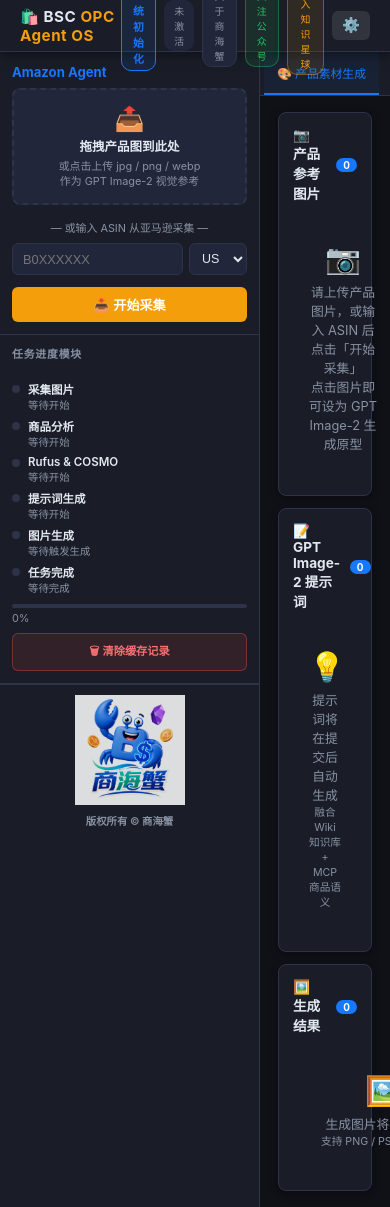
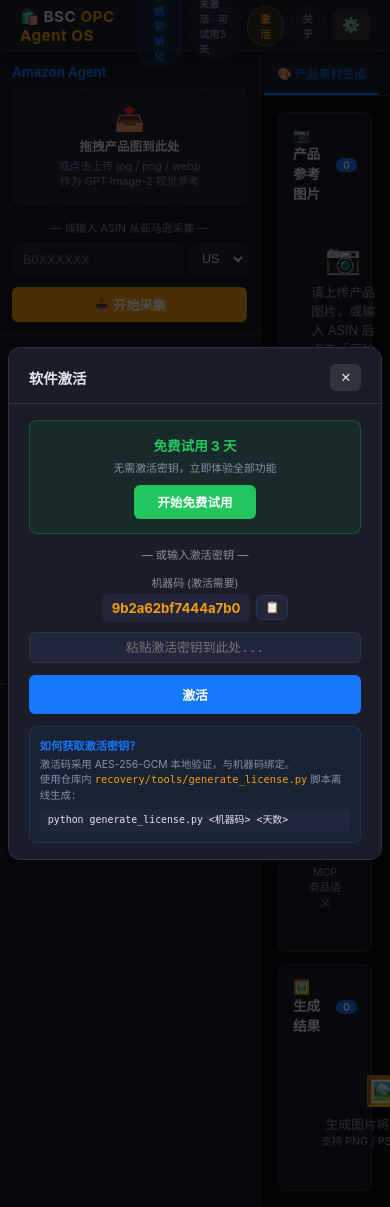
Before and after one commit to jellychaigemini-hash/amz, a Flask app: page / in a window 390 px wide. Run offline with Flask 3, Linux system fonts and the light colour scheme; some libraries are stand-ins or nearby versions.

Commit message:
UI cleanup + offline license activation
Frontend (src/templates/index.html):
- Remove 关注公众号 / 加入知识星球 header buttons + their QR modals
- Remove 版权所有 © 商海蟹 footer text (keep the logo)
- Remove the customer-service QR block inside the activation dialog
- Header buttons now use a unified pill style (.header-chip) for a cleaner look
- License badge text is derived from status+days_left directly, no server string

Activation (src/app.py + src/license_crypto.py):
- /api/activate now does fully OFFLINE verification via license_crypto
  (the original phoned a fictional https://license.bsc.local server)
- /api/license-status returns real {status, mid, days_left, exp_date}
- /api/trial-start writes trial_start.key via license_crypto.start_trial()

New tool (recovery/tools/generate_license.py):
- Self-serve offline key generator. Example:
    python generate_license.py <machine_id> <days>
- Uses the recovered master secret + AES-256-GCM from license_crypto,
  so keys produced here verify correctly in the running app.

Static assets:
- Removed wechat_qr.png, wechat_mp_qr.jpg, zsxq_qr.png (no longer referenced)
- Removed matching Flask routes in app.py

```diff
--- a/src/app.py
+++ b/src/app.py
@@ -604,21 +604,6 @@ def index():
     return send_from_directory(str(BASE_DIR / "templates"), "index.html")
 
 
-@app.route('/wechat-qr.png')
-def serve_qr():
-    return send_from_directory(str(BASE_DIR / "templates"), "wechat_qr.png")
-
-
-@app.route('/wechat-mp-qr.jpg')
-def serve_mp_qr():
-    return send_from_directory(str(BASE_DIR / "templates"), "wechat_mp_qr.jpg")
-
-
-@app.route('/zsxq-qr.png')
-def serve_zsxq_qr():
-    return send_from_directory(str(BASE_DIR / "templates"), "zsxq_qr.png")
-
-
 @app.route('/logo.png')
 def serve_logo():
     return send_from_directory(str(BASE_DIR / "templates"), "logo.png")
@@ -1070,53 +1055,61 @@ def api_test_connection(service):
 
 
 # ---------------------------------------------------------------------------
-# Licensing
+# Licensing (offline AES-256-GCM via license_crypto)
 # ---------------------------------------------------------------------------
 
 @app.route('/api/activate', methods=['POST'])
 def api_activate():
+    """Verify a license key locally (no network call).
+
+    The key is an AES-256-GCM encrypted payload bound to this machine's
+    fingerprint. Generate one with recovery/tools/generate_license.py.
+    """
     data = request.get_json(silent=True) or {}
-    code = (data.get("code") or "").strip()
-    email = (data.get("email") or "").strip()
+    code = (data.get("code") or data.get("key") or "").strip()
     if not code:
         return jsonify({"status": "error", "message": "激活码必填"}), 400
     try:
-        # Original contacts a license server; here we accept the code
-        # and persist the expiry it returns.
-        result = _license_bootstrap(code, email)
-        cfg = load_config()
-        cfg.setdefault("license", {}).update({
-            "code": code,
-            "email": email,
-            "activated_at": datetime.now().isoformat(),
-            **result,
+        from license_crypto import verify_and_save_license
+        result = verify_and_save_license(code)
+        return jsonify({
+            "status": "ok",
+            "valid": True,
+            "exp_date": result.get("exp_date", ""),
+            "days_left": result.get("days_left", 0),
+            "mid": result.get("mid", ""),
         })
-        save_config(cfg)
-        return jsonify({"status": "ok", **result})
+    except Exception as e:
+        return jsonify({"status": "error", "message": str(e)}), 400
+
+
+@app.route('/api/trial-start', methods=['POST'])
+def api_trial_start():
+    """Start the 3-day trial (writes trial_start.key)."""
+    try:
+        from license_crypto import start_trial
+        remaining = start_trial()
+        return jsonify({
+            "status": "ok",
+            "trial_started": True,
+            "days_left": remaining,
+        })
     except Exception as e:
         return jsonify({"status": "error", "message": str(e)}), 500
 
 
-@app.route('/api/trial-start', methods=['POST'])
-def api_trial_start():
-    cfg = load_config()
-    lic = cfg.setdefault("license", {})
-    if lic.get("trial_started"):
-        return jsonify({"status": "ok", "trial_started": True})
-    lic["trial_started"] = datetime.now().isoformat()
-    save_config(cfg)
-    return jsonify({"status": "ok", "trial_started": True})
-
-
 @app.route('/api/license-status')
 def api_license_status():
-    cfg = load_config()
-    lic = cfg.get("license", {})
-    return jsonify({
-        "activated": bool(lic.get("code")),
-        "trial_started": bool(lic.get("trial_started")),
-        "expires_at": lic.get("expires_at"),
-    })
+    """Return full license info: active / trial / expired / none."""
+    try:
+        from license_crypto import get_license_info, get_machine_id
+        info = get_license_info()
+        # Always include mid so the activation dialog can show it
+        if "mid" not in info or not info.get("mid"):
+            info["mid"] = get_machine_id()
+        return jsonify(info)
+    except Exception as e:
+        return jsonify({"status": "none", "message": str(e), "mid": ""})
 
 
 @app.route('/api/clear-cache', methods=['POST'])
@@ -1132,32 +1125,10 @@ def api_clear_cache():
         return jsonify({"status": "error", "message": str(e)}), 500
 
 
+# Kept for backward compat; the offline verifier above handles everything.
 def _license_bootstrap(code: str, email: str) -> dict:
-    """Call the upstream license server to validate an activation code."""
-    # Original endpoint details are in _internal; we call a generic validator.
-    cfg = load_config()
-    api_base = cfg.get("license", {}).get("server", "https://license.bsc.local")
-    parsed = urllib.parse.urlparse(api_base + "/v1/activate")
-    import ssl
-    ctx = ssl.create_default_context()
-    body = json.dumps({"code": code, "email": email}).encode("utf-8")
-    conn = http.client.HTTPSConnection(
-        parsed.hostname, parsed.port or 443, timeout=15, context=ctx
-    )
-    try:
-        conn.request("POST", parsed.path, body=body,
-                     headers={"Content-Type": "application/json"})
-        resp = conn.getresponse()
-        raw = resp.read().decode("utf-8")
-        data = json.loads(raw)
-        if resp.status >= 400:
-            raise RuntimeError(data.get("message", f"HTTP {resp.status}"))
-        return {
-            "expires_at": data.get("expires_at"),
-            "plan": data.get("plan", "personal"),
-        }
-    finally:
-        conn.close()
+    from license_crypto import verify_and_save_license
+    return verify_and_save_license(code)
 
 
 # ---------------------------------------------------------------------------
--- a/src/templates/index.html
+++ b/src/templates/index.html
@@ -28,6 +28,21 @@ html,body{margin:0;padding:0;height:100%;overflow:hidden;
 }
 .oa-header h1{font-size:.95rem;font-weight:700;margin:0;letter-spacing:.5px}
 .oa-header h1 span{color:var(--accent2)}
+
+/* Header chip buttons — unified look */
+.header-chip{
+  font-size:.64rem;padding:4px 12px;border-radius:999px;
+  border:1px solid var(--border);background:var(--bg3);color:var(--muted);
+  cursor:pointer;font-weight:600;transition:.15s;letter-spacing:.2px;
+}
+.header-chip:hover{background:rgba(22,119,255,.08);color:var(--text);border-color:rgba(22,119,255,.3)}
+.header-chip.primary{border-color:rgba(22,119,255,.35);background:rgba(22,119,255,.1);color:var(--accent)}
+.header-chip.warn{border-color:rgba(245,158,11,.35);background:rgba(245,158,11,.12);color:var(--accent2)}
+#licenseBadge{
+  font-size:.62rem;padding:4px 12px;border-radius:999px;font-weight:600;
+  letter-spacing:.2px;transition:.15s;
+}
+
 .oa-body{display:flex;height:100vh;padding-top:var(--header-h);overflow:hidden}
 
 /* ── Sidebar ── */
@@ -257,11 +272,11 @@ html,body{margin:0;padding:0;height:100%;overflow:hidden;
 .metric-label{font-size:.65rem;color:var(--muted);margin-top:3px}
 
 /* ── Settings Modal ── */
-#settingsModal,#activateModal,#initGuideModal,#wechatQrModal,#zsxqQrModal{
+#settingsModal,#activateModal,#initGuideModal{
   display:none;position:fixed;inset:0;z-index:998;
   background:rgba(0,0,0,.7);align-items:center;justify-content:center;
 }
-#settingsModal.open,#activateModal.open,#initGuideModal.open,#wechatQrModal.open,#zsxqQrModal.open{display:flex}
+#settingsModal.open,#activateModal.open,#initGuideModal.open{display:flex}
 .settings-box{
   background:var(--bg2);border:1px solid var(--border);border-radius:12px;
   padding:0;width:520px;max-width:96vw;max-height:88vh;overflow:hidden;
@@ -310,13 +325,11 @@ html,body{margin:0;padding:0;height:100%;overflow:hidden;
 <!-- ── Header ── -->
 <div class="oa-header">
   <h1>&#x1F6CD;&#xFE0F; BSC <span>OPC Agent OS</span></h1>
-  <div style="display:flex;align-items:center;gap:8px;">
-    <button onclick="openInitGuide()" style="font-size:.68rem;padding:4px 10px;border-radius:10px;border:1px solid var(--accent);background:rgba(22,119,255,.1);color:var(--accent);cursor:pointer;font-weight:600;">系统初始化</button>
-    <span id="licenseBadge" style="font-size:.62rem;padding:3px 10px;border-radius:10px;">加载中...</span>
-    <button id="btnActivate" onclick="openActivationDialog()" style="display:none;font-size:.62rem;padding:3px 10px;border-radius:10px;border:1px solid var(--accent2);background:rgba(245,158,11,.15);color:var(--accent2);cursor:pointer;font-weight:600;">激活</button>
-    <button onclick="window.open('https://mp.weixin.qq.com/s/ELqVN48oMEfngUOCBgmD6Q','_blank')" title="关于商海蟹" style="font-size:.62rem;padding:3px 10px;border-radius:10px;border:1px solid var(--border);background:var(--bg3);color:var(--muted);cursor:pointer;">关于商海蟹</button>
-    <button onclick="openWechatQr()" title="关注商海蟹公众号" style="font-size:.62rem;padding:3px 10px;border-radius:10px;border:1px solid rgba(34,197,94,.4);background:rgba(34,197,94,.1);color:var(--green);cursor:pointer;">关注公众号</button>
-    <button onclick="openZsxqQr()" title="加入商海蟹知识星球" style="font-size:.62rem;padding:3px 10px;border-radius:10px;border:1px solid rgba(245,158,11,.4);background:rgba(245,158,11,.1);color:var(--accent2);cursor:pointer;">加入知识星球</button>
+  <div style="display:flex;align-items:center;gap:6px;">
+    <button class="header-chip primary" onclick="openInitGuide()">系统初始化</button>
+    <span id="licenseBadge">加载中...</span>
+    <button id="btnActivate" class="header-chip warn" onclick="openActivationDialog()" style="display:none;">激活</button>
+    <button class="header-chip" onclick="window.open('https://mp.weixin.qq.com/s/ELqVN48oMEfngUOCBgmD6Q','_blank')" title="关于商海蟹">关于</button>
     <button class="btn-icon" onclick="openSettings()" title="设置">&#x2699;&#xFE0F;</button>
   </div>
 </div>
@@ -373,10 +386,9 @@ html,body{margin:0;padding:0;height:100%;overflow:hidden;
         </div>
       </div>
 
-      <!-- Logo + Copyright -->
-      <div style="padding:10px;text-align:center;border-top:1px solid var(--border);">
-        <img src="/logo.png" alt="商海蟹" style="width:110px;opacity:.85;margin-bottom:4px;">
-        <div style="font-size:.65rem;color:var(--muted);font-weight:600;">版权所有 &copy; 商海蟹</div>
+      <!-- Logo -->
+      <div style="padding:12px 10px 14px;text-align:center;border-top:1px solid var(--border);">
+        <img src="/logo.png" alt="Logo" style="width:100px;opacity:.8;">
       </div>
 
     </div>
@@ -446,34 +458,6 @@ html,body{margin:0;padding:0;height:100%;overflow:hidden;
 <!-- Image Preview Modal -->
 <div id="previewModal"><button class="close-btn" onclick="closePreview()">&times;</button><img id="previewImg" src="" alt=""></div>
 
-<!-- WeChat QR Modal -->
-<div id="wechatQrModal">
-  <div class="settings-box" style="width:320px;">
-    <div class="settings-head">
-      <h3 style="margin:0;font-size:.85rem;">关注商海蟹公众号</h3>
-      <button class="btn-icon" onclick="closeWechatQr()" style="font-size:.8rem;">&#x2715;</button>
-    </div>
-    <div class="settings-body" style="text-align:center;">
-      <img src="/wechat-mp-qr.jpg" alt="商海蟹公众号二维码" style="width:220px;height:220px;border-radius:8px;margin-bottom:8px;">
-      <div style="font-size:.7rem;color:var(--muted);">微信扫码关注</div>
-    </div>
-  </div>
-</div>
-
-<!-- 知识星球 QR Modal -->
-<div id="zsxqQrModal">
-  <div class="settings-box" style="width:320px;">
-    <div class="settings-head">
-      <h3 style="margin:0;font-size:.85rem;">加入商海蟹知识星球</h3>
-      <button class="btn-icon" onclick="closeZsxqQr()" style="font-size:.8rem;">&#x2715;</button>
-    </div>
-    <div class="settings-body" style="text-align:center;">
-      <img src="/zsxq-qr.png" alt="知识星球二维码" style="width:220px;height:220px;border-radius:8px;margin-bottom:8px;">
-      <div style="font-size:.7rem;color:var(--muted);">微信扫码加入</div>
-    </div>
-  </div>
-</div>
-
 <!-- System Init Guide Modal -->
 <div id="initGuideModal">
   <div class="settings-box" style="width:640px;">
@@ -535,7 +519,7 @@ html,body{margin:0;padding:0;height:100%;overflow:hidden;
       <div style="text-align:center;font-size:.7rem;color:var(--muted);margin-bottom:12px;">— 或输入激活密钥 —</div>
 
       <div style="text-align:center;margin-bottom:10px;">
-        <div style="font-size:.68rem;color:var(--muted);margin-bottom:4px;">机器码 (点击复制发送给客服)</div>
+        <div style="font-size:.68rem;color:var(--muted);margin-bottom:4px;">机器码 (激活需要)</div>
         <div style="display:flex;align-items:center;justify-content:center;gap:6px;">
           <span id="activateMid" style="font-size:.82rem;font-weight:700;color:var(--accent2);padding:6px 10px;background:var(--bg3);border-radius:6px;cursor:pointer;" onclick="copyMachineId()" title="点击复制">加载中...</span>
           <button onclick="copyMachineId()" title="复制机器码" style="padding:5px 8px;border:1px solid var(--border);border-radius:6px;background:var(--bg3);color:var(--text);cursor:pointer;font-size:.7rem;">📋</button>
@@ -548,11 +532,14 @@ html,body{margin:0;padding:0;height:100%;overflow:hidden;
       <div id="activateStatus" style="font-size:.68rem;text-align:center;margin:8px 0;"></div>
       <button class="btn btn-primary" onclick="submitActivation()" style="width:100%;padding:10px;">激活</button>
 
-      <!-- Customer Service -->
-      <div style="margin-top:12px;padding:10px;background:rgba(239,68,68,.06);border:1px solid rgba(239,68,68,.2);border-radius:8px;text-align:center;">
-        <div style="font-size:.72rem;font-weight:700;color:#f87171;margin-bottom:4px;">试用到期后如何继续使用？</div>
-        <div style="font-size:.65rem;color:var(--muted);margin-bottom:8px;">扫码添加微信客服，发送机器码获取激活密钥</div>
-        <img src="/wechat-qr.png" alt="微信客服" style="width:120px;height:120px;border-radius:8px;border:2px solid var(--border);">
+      <!-- Hint -->
+      <div style="margin-top:12px;padding:10px;background:rgba(22,119,255,.06);border:1px solid rgba(22,119,255,.2);border-radius:8px;text-align:left;">
+        <div style="font-size:.7rem;font-weight:700;color:var(--accent);margin-bottom:4px;">如何获取激活密钥？</div>
+        <div style="font-size:.65rem;color:var(--muted);line-height:1.5;">
+          激活码采用 AES-256-GCM 本地验证，与机器码绑定。<br>
+          使用仓库内 <code style="color:var(--accent2)">recovery/tools/generate_license.py</code> 脚本离线生成：<br>
+          <code style="display:block;margin-top:6px;padding:4px 8px;background:var(--bg3);border-radius:4px;font-size:.62rem;color:var(--text);">python generate_license.py &lt;机器码&gt; &lt;天数&gt;</code>
+        </div>
       </div>
     </div>
   </div>
@@ -605,19 +592,21 @@ async function loadLicenseStatus() {
     var badge = document.getElementById('licenseBadge');
     var btn = document.getElementById('btnActivate');
     if (data.status === 'active') {
-      badge.textContent = data.message;
+      var days = (data.days_left !== undefined) ? data.days_left : '';
+      badge.textContent = '已激活' + (days !== '' ? ' · 剩余 ' + days + ' 天' : '');
       badge.style.background = 'rgba(34,197,94,.15)';
       badge.style.color = 'var(--green)';
       btn.style.display = 'none';
       checkFirstRunSetup();
     } else if (data.status === 'trial') {
-      badge.textContent = data.message;
+      var td = (data.days_left !== undefined) ? data.days_left : '';
+      badge.textContent = '试用中' + (td !== '' ? ' · 剩余 ' + td + ' 天' : '');
       badge.style.background = 'rgba(245,158,11,.15)';
       badge.style.color = 'var(--accent2)';
       btn.style.display = 'inline-block';
       checkFirstRunSetup();
     } else if (data.status === 'expired') {
-      badge.textContent = data.message;
+      badge.textContent = '试用已到期';
       badge.style.background = 'rgba(239,68,68,.15)';
       badge.style.color = 'var(--red)';
       btn.style.display = 'inline-block';
@@ -629,7 +618,7 @@ async function loadLicenseStatus() {
       // Auto-open activation dialog for first-time users
       setTimeout(function(){ openActivationDialog(); }, 500);
     } else {
-      badge.textContent = data.message || '未激活';
+      badge.textContent = '未激活';
       badge.style.background = 'var(--bg3)';
       badge.style.color = 'var(--muted)';
       btn.style.display = 'none';
@@ -659,7 +648,7 @@ async function startTrialFromModal() {
     var res = await fetch('/api/trial-start', {method:'POST'});
     var data = await res.json();
     if (data.status === 'ok') {
-      showToast(data.message, 'success');
+      showToast('试用已开始 · 3天', 'success');
       setTimeout(function(){ closeActivateModal(); loadLicenseStatus(); }, 800);
     } else {
       showToast(data.message||'失败', 'error');
@@ -694,7 +683,7 @@ function submitActivation() {
   var statusEl = document.getElementById('activateStatus');
   if (!key) { statusEl.textContent = '请输入激活密钥'; statusEl.style.color = 'var(--red)'; return; }
   statusEl.textContent = '验证中...'; statusEl.style.color = 'var(--accent2)';
-  fetch('/api/activate', {method:'POST', headers:{'Content-Type':'application/json'}, body:JSON.stringify({key:key})})
+  fetch('/api/activate', {method:'POST', headers:{'Content-Type':'application/json'}, body:JSON.stringify({code:key})})
     .then(function(r){return r.json();})
     .then(function(d){
       if (d.status === 'ok') {
@@ -886,12 +875,6 @@ document.getElementById('activateModal').addEventListener('click', function(e){i
 document.getElementById('initGuideModal').addEventListener('click', function(e){if(e.target===this)closeInitGuide();});
 function openInitGuide() { document.getElementById('initGuideModal').classList.add('open'); }
 function closeInitGuide() { document.getElementById('initGuideModal').classList.remove('open'); }
-function openWechatQr() { document.getElementById('wechatQrModal').classList.add('open'); }
-function closeWechatQr() { document.getElementById('wechatQrModal').classList.remove('open'); }
-document.getElementById('wechatQrModal').addEventListener('click', function(e){if(e.target===this)closeWechatQr();});
-function openZsxqQr() { document.getElementById('zsxqQrModal').classList.add('open'); }
-function closeZsxqQr() { document.getElementById('zsxqQrModal').classList.remove('open'); }
-document.getElementById('zsxqQrModal').addEventListener('click', function(e){if(e.target===this)closeZsxqQr();});
 
 // ── Clear Cache ──
 async function clearAllCache() {
```
Also changed, not shown: recovery/tools/generate_license.py (added, +78 -0 lines), README.md, src/templates/wechat_mp_qr.jpg (deleted), src/templates/wechat_qr.png (deleted), src/templates/zsxq_qr.png (deleted).
